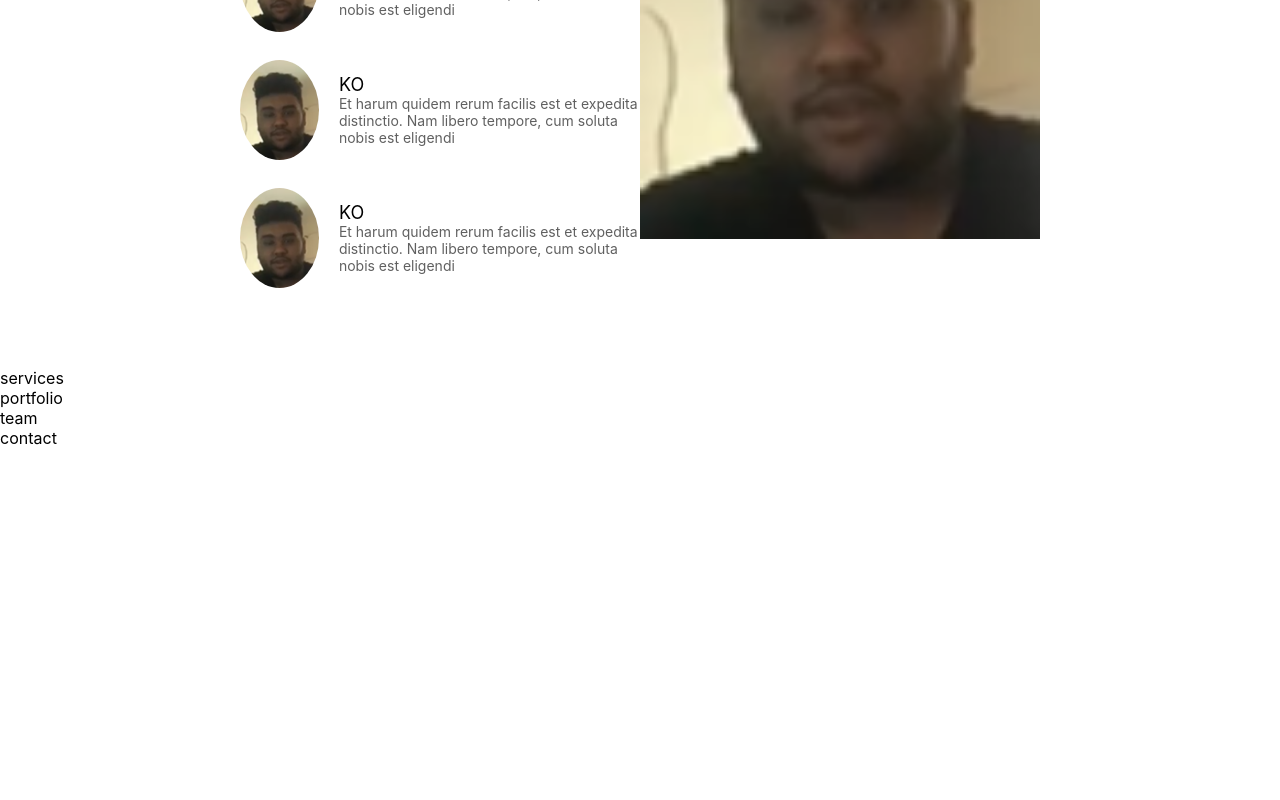
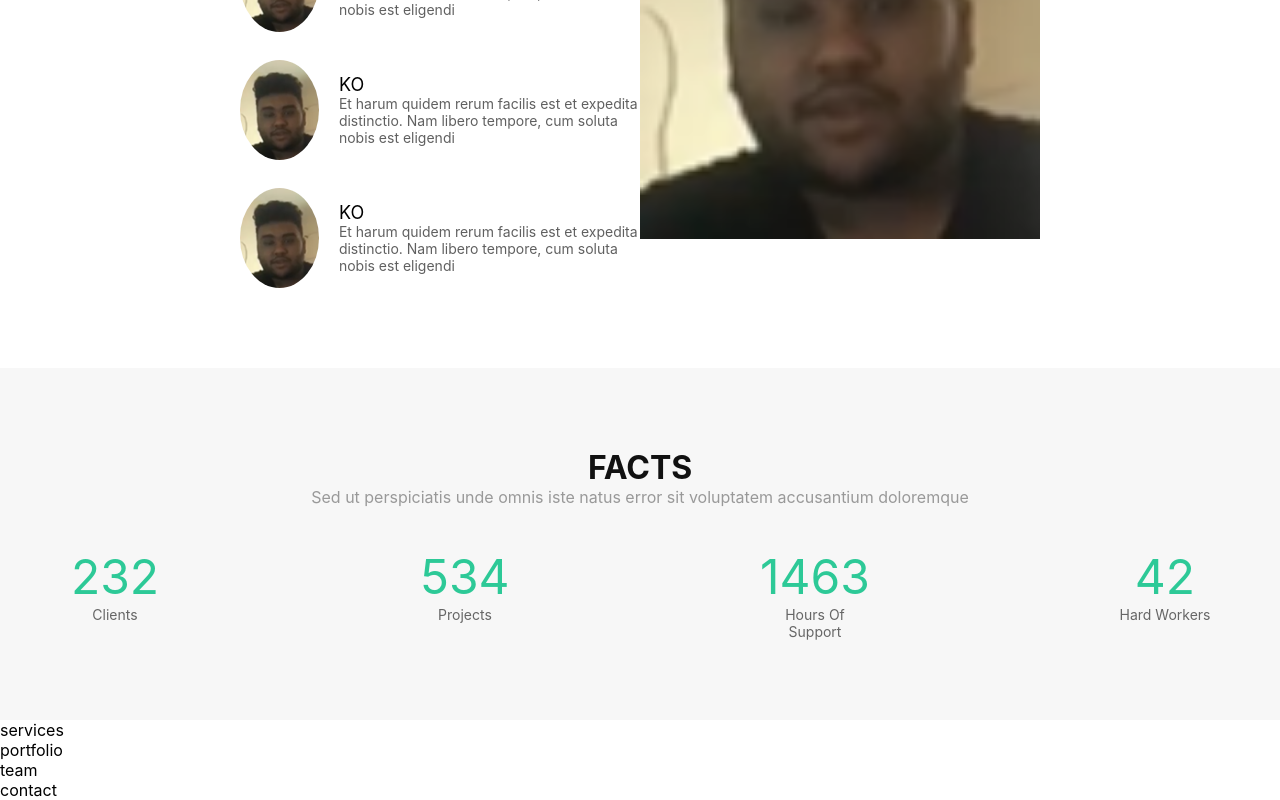
Before and after one commit to GilbyKoloay/Rumkit, a React (Create React App) app: page / in a window 1280 px wide. Shown: the part 1181-1981 px from the top of the page. Before the commit the page ends 1629 px from the top, so only its background shows below. Built offline with nearby package versions, Linux system fonts and the light colour scheme.

Commit message:
finished facts section

```diff
--- a/src/App.js
+++ b/src/App.js
@@ -4,6 +4,7 @@ import './App.css';
 import {
   Home,
   About,
+  Facts,
   Services,
   Portfolio,
   Team,
@@ -22,6 +23,7 @@ export default function App() {
       <main>
         <Home />
         <About />
+        <Facts />
         <Services />
         <Portfolio />
         <Team />
--- /dev/null
+++ b/src/sections/Facts/index.js
@@ -0,0 +1,30 @@
+import './style.css';
+
+
+
+export default function Facts() {
+  return (
+    <section id='section-facts'>
+      <div className='title'>FACTS</div>
+      <p>Sed ut perspiciatis unde omnis iste natus error sit voluptatem accusantium doloremque</p>
+      <div className='items-container'>
+        <div className='item'>
+          <div className='number'>232</div>
+          <div className='name'>Clients</div>
+        </div>
+        <div className='item'>
+          <div className='number'>534</div>
+          <div className='name'>Projects</div>
+        </div>
+        <div className='item'>
+          <div className='number'>1463</div>
+          <div className='name'>Hours Of Support</div>
+        </div>
+        <div className='item'>
+          <div className='number'>42</div>
+          <div className='name'>Hard  Workers</div>
+        </div>
+      </div>
+    </section>
+  );
+};
--- /dev/null
+++ b/src/sections/Facts/style.css
@@ -0,0 +1,54 @@
+/* section - facts */
+
+#section-facts {
+  padding: 80px 60px;
+  background-color: #F7F7F7;
+  display: flex;
+  flex-direction: column;
+  align-items: center;
+}
+
+#section-facts .title {
+  font-size: 32px;
+  color: #111111;
+  font-weight: bold;
+}
+
+#section-facts p {
+  color: #999999;
+}
+
+#section-facts .items-container {
+  margin-top: 40px;
+
+  display: grid;
+  grid-template-columns: repeat(4, 1fr);
+  grid-column-gap: 240px;
+}
+
+#section-facts .items-container .item {
+  display: flex;
+  flex-direction: column;
+  align-items: center;
+
+  text-align: center;
+}
+
+#section-facts .items-container .item .number {
+  font-size: 48px;
+  color: #2DC997;
+}
+
+#section-facts .items-container .item .name {
+  font-size: 14px;
+  color: #666666;
+}
+
+
+
+@media (max-width: 964px) {
+  #section-facts .items-container {
+    grid-template-columns: repeat(2, 1fr);
+    grid-auto-rows: auto;
+  }
+}
--- a/src/sections/index.js
+++ b/src/sections/index.js
@@ -2,6 +2,7 @@
 
 import Home from './Home';
 import About from './About';
+import Facts from './Facts';
 import Services from './Services';
 import Portfolio from './Portfolio';
 import Team from './Team';
@@ -10,6 +11,7 @@ import Contact from './Contact';
 export {
   Home,
   About,
+  Facts,
   Services,
   Portfolio,
   Team,
```
